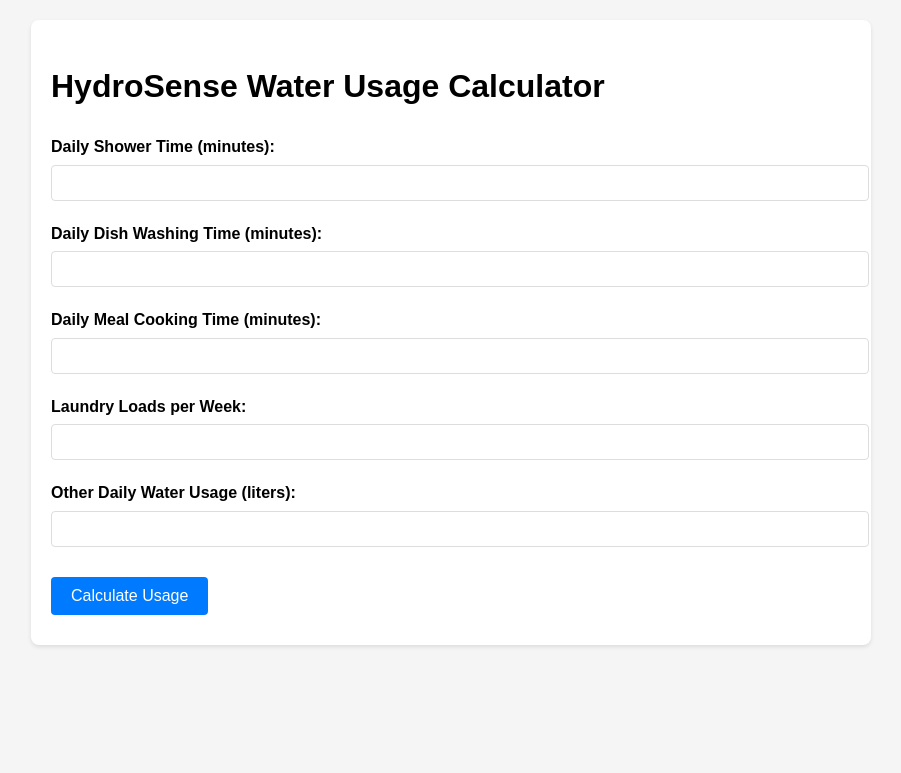
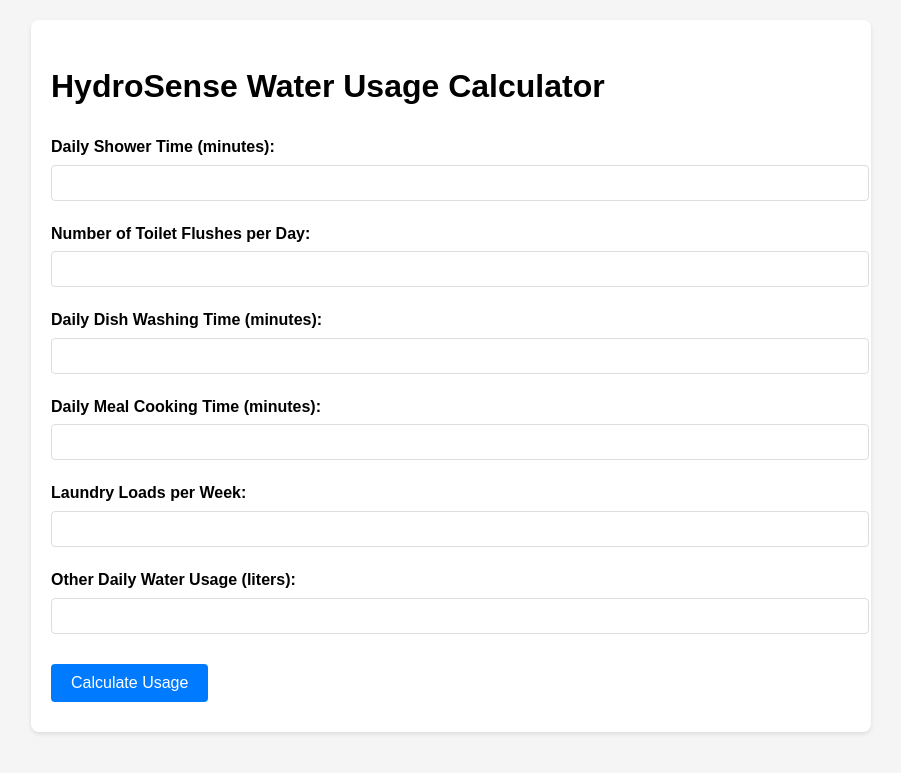
Before and after one commit to galumshe/HydroSense, a Flask app: page / in a window 1280 px wide. Shown: the top 773 px of the page, without its empty margins (189-1090 px from the left). Run offline with Flask 3, Linux system fonts and the light colour scheme.

Commit message:
added toilet flushes to the html file

```diff
--- a/templates/index.html
+++ b/templates/index.html
@@ -15,6 +15,11 @@
             <div class="form-group">
                 <label for="shower_minutes">Daily Shower Time (minutes):</label>
                 <input type="number" id="shower_minutes" name="shower_minutes" step="0.1" required>
+            </div>
+
+            <div class="form-group">
+                <label for="toiletFlushes">Number of Toilet Flushes per Day:</label>
+                <input type="number" id="toiletFlushes" name="toiletFlushes" step="0.1" required>
             </div>
 
             <div class="form-group">
```
